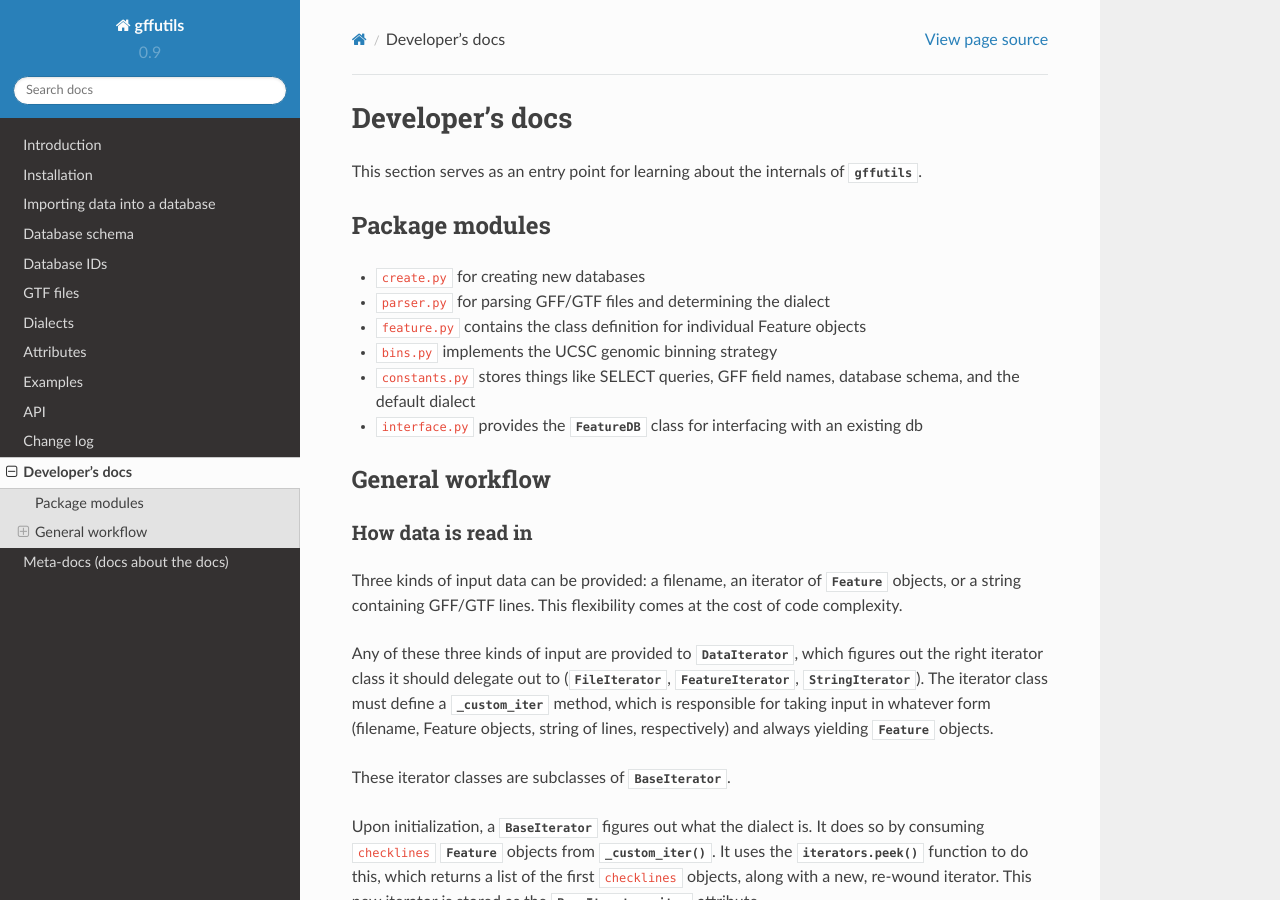
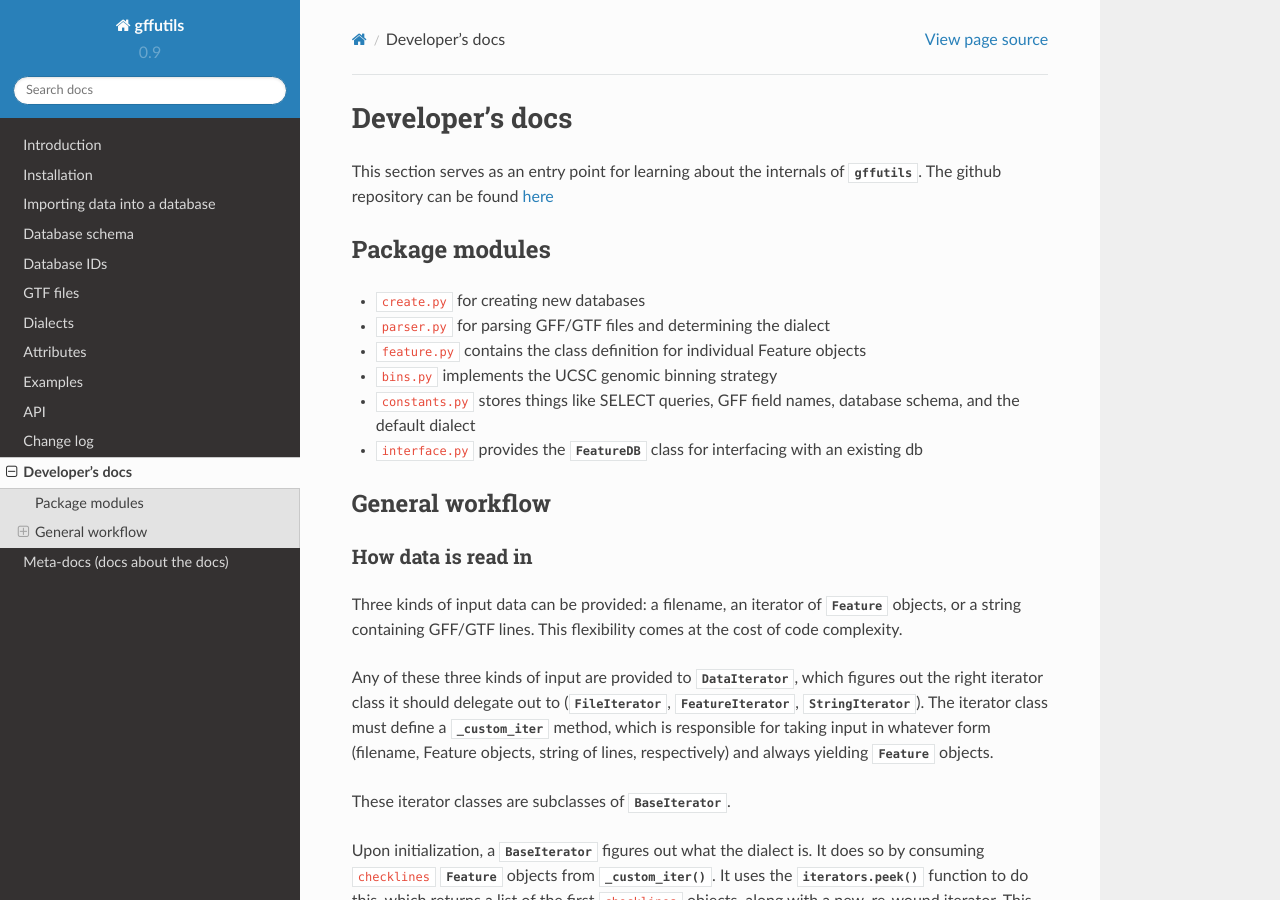
Before and after one commit to daler/gffutils, a Sphinx documentation site: the page built from doc/source/developers.rst, in a window 1280 px wide and 900 px high. Built offline with Sphinx 7.4.7 and the Read the Docs theme 2.0.0, drawn with Linux system fonts in a browser that asks for light colours.

Commit message:
Fixes issue #126 (#138)
Fixes issue #126

```diff
--- a/doc/source/developers.rst
+++ b/doc/source/developers.rst
@@ -1,7 +1,7 @@
 Developer's docs
 ================
 This section serves as an entry point for learning about the internals of
-:mod:`gffutils`.
+:mod:`gffutils`. The github repository can be found `here <https://github.com/daler/gffutils>`_
 
 Package modules
 ---------------
```
